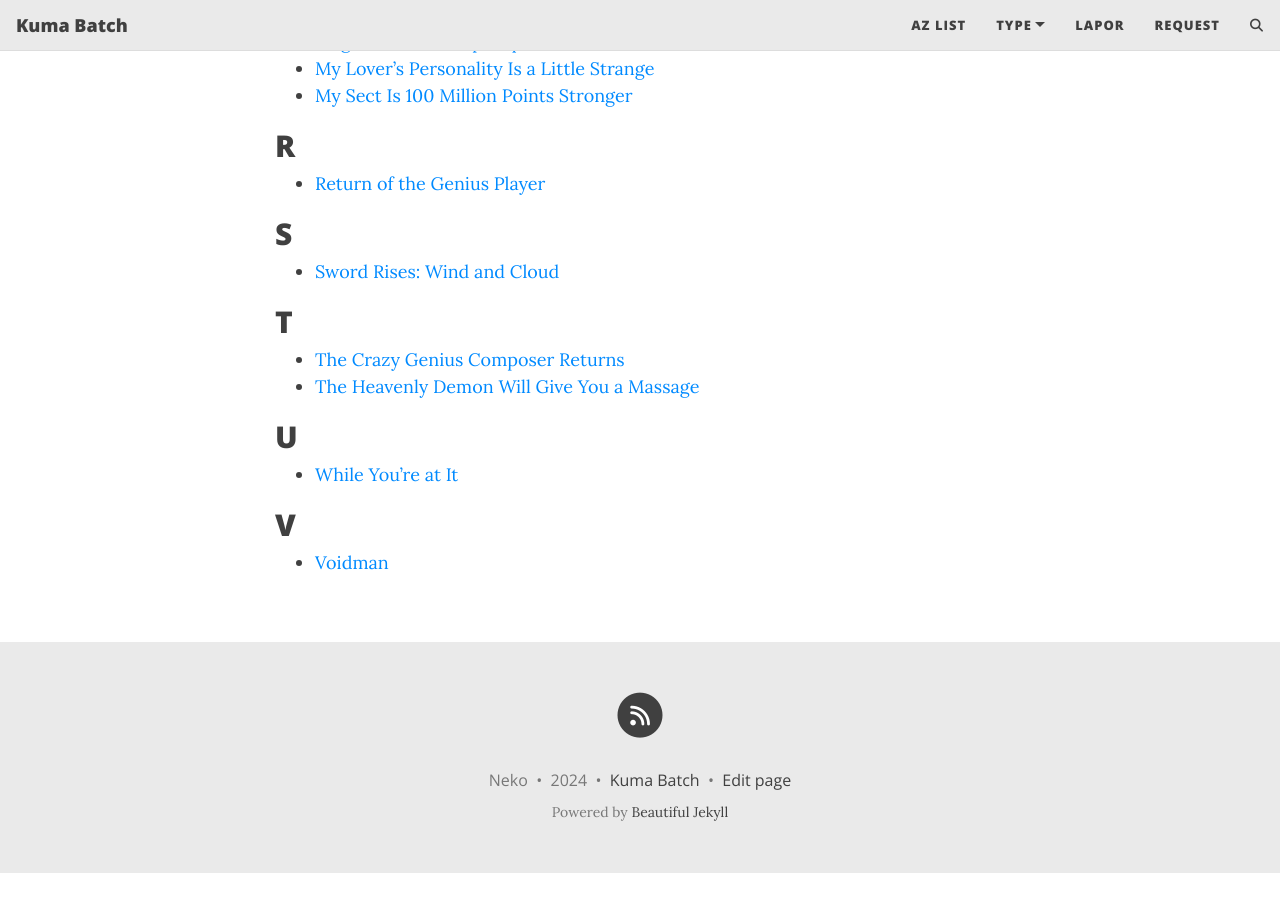
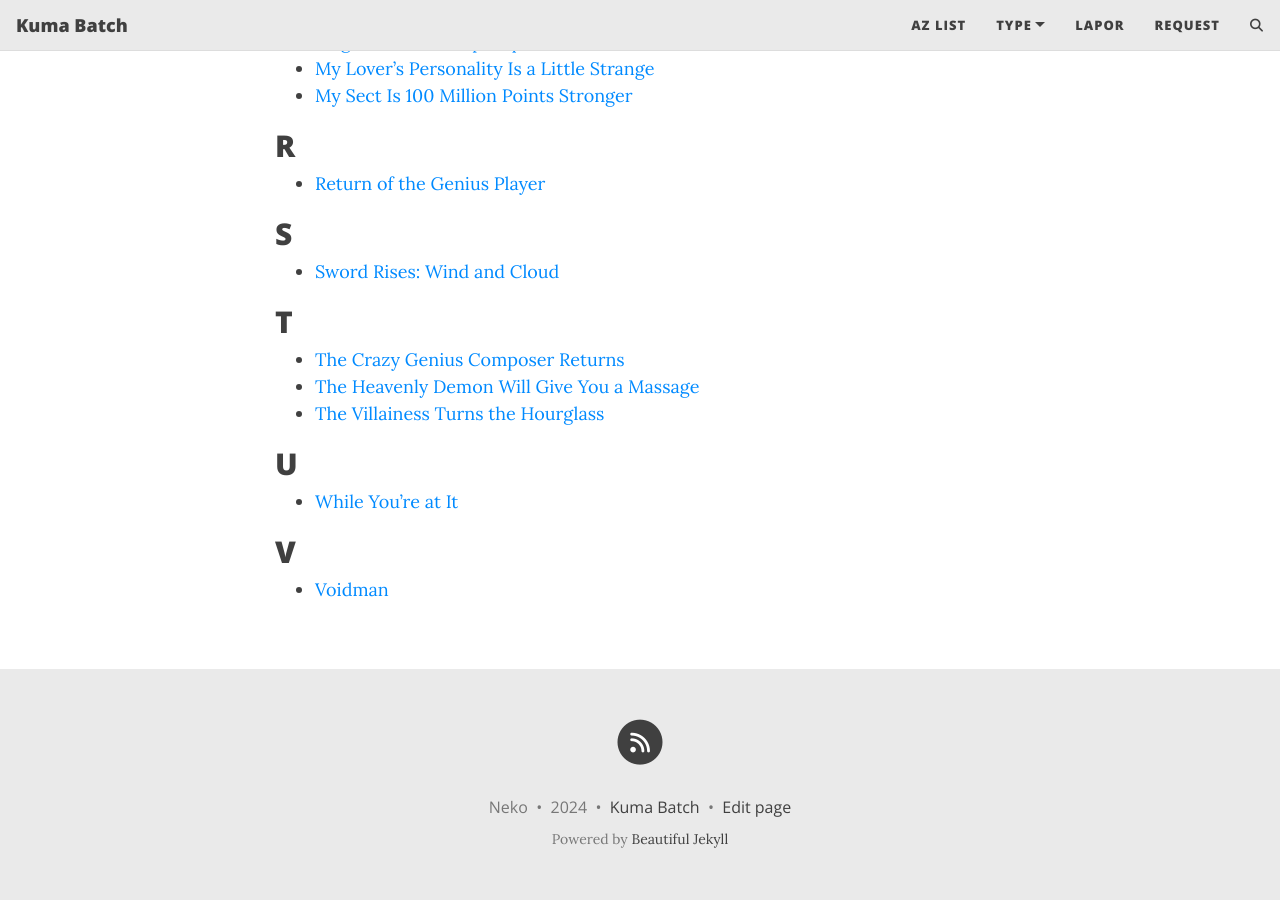
Before and after one commit to kumabatch/kumabatch.github.io, a Jekyll site: the page built from list-komik.md, in a window 1280 px wide and 900 px high, scrolled down 719 px. Built offline with Jekyll 4.4.1, drawn with Linux system fonts in a browser that asks for light colours; comment, search, counter and statistics services are not loaded; before the commit the page ends 1592 px from its top, so only the background shows below that.

Commit message:
Update list-komik.md

```diff
--- a/list-komik.md
+++ b/list-komik.md
@@ -31,6 +31,7 @@ title: List Komik
 ## T
  - [The Crazy Genius Composer Returns](https://kumabatch.github.io/the-crazy-genius-composer-returns-batch-bahasa-indonesia)
  - [The Heavenly Demon Will Give You a Massage](https://kumabatch.github.io/the-heavenly-demon-will-give-you-a-massage-batch-bahasa-indonesia)
+ - [The Villainess Turns the Hourglass](https://kumabatch.github.io/the-villainess-turns-the-hourglass-batch-bahasa-indonesia)
 
 ## U
  - [While You're at It](https://kumabatch.github.io/while-youre-at-it-batch-bahasa-indonesia)
```
